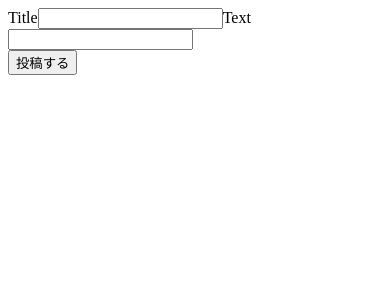
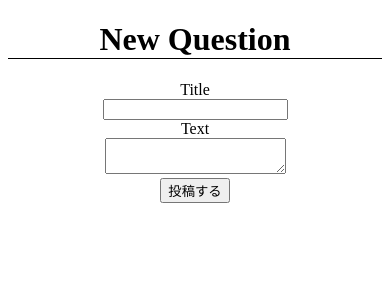
Before and after one commit to sukobra7/LanguageApp, a Rails app: page /questions/new in a window 390 px wide. Shown: the top 300 px of the page. Run offline with Rails 7, Linux system fonts and the light colour scheme; style sheets or scripts are compiled from the project's sources.

Commit message:
- question作成

```diff
--- a/app/assets/stylesheets/questions.scss
+++ b/app/assets/stylesheets/questions.scss
@@ -1,3 +1,7 @@
-// Place all the styles related to the Questions controller here.
-// They will automatically be included in application.css.
-// You can use Sass (SCSS) here: https://sass-lang.com/
+.container {
+  text-align: center;
+}
+
+h1 {
+  border-bottom: 1px solid black
+}
--- a/app/controllers/questions_controller.rb
+++ b/app/controllers/questions_controller.rb
@@ -1,7 +1,8 @@
 class QuestionsController < ApplicationController
+  before_action :set_question, only: [:show, :update, :edit, :destroy]
 
   def index
-    @questions = Quation.all
+    @questions = Question.all
   end
 
   def new
@@ -14,4 +15,33 @@ class QuestionsController < ApplicationController
   def show
   end
 
+  def create
+    @question = Question.create(question_params)
+    if @question.save
+      redirect_to questions_path
+    else
+      render :new
+    end
+  end
+
+  def update
+    if @question.update(question_params)
+      redirect_to questions_path
+    else
+      render :edit
+    end
+  end
+
+  def destroy
+  end
+
+  private
+
+  def question_params
+    params.require(:question).permit(:title, :text)
+  end
+
+  def set_question
+    @question = Question.find(params[:id])
+  end
 end
--- a/app/views/questions/index.html.slim
+++ b/app/views/questions/index.html.slim
@@ -1,4 +1,7 @@
 h1
   | Questions#index
 p
-  | Find me in app/views/questions/index.html.erb
+  - @questions.each do |q|
+    = q.title
+    br
+    = q.text
--- a/app/views/questions/new.html.slim
+++ b/app/views/questions/new.html.slim
@@ -1,7 +1,15 @@
-= form_with model: @quesion do |f|
-  = f.label :title
-  = f.text_field :title
-  = f.label :text
-  = f.text_field :text
-  .actions
-    = f.submit '投稿する'
+.container
+  h1
+    | New Question
+  .row
+    = form_with model: @question do |form|
+      .col-sm-6
+        = form.label :title
+      .col-sm-6
+        = form.text_field :title
+      .col-sm-6
+        = form.label :text
+      .col-sm-6
+        = form.text_area :text
+      .actions
+        = form.submit '投稿する', class: "btn btn-primary"
```
